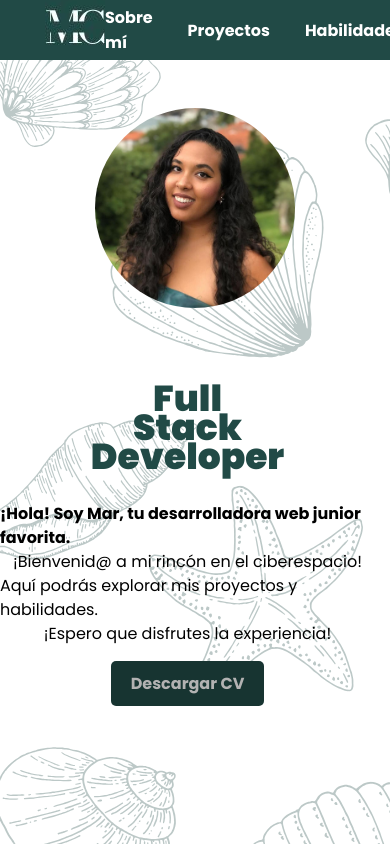
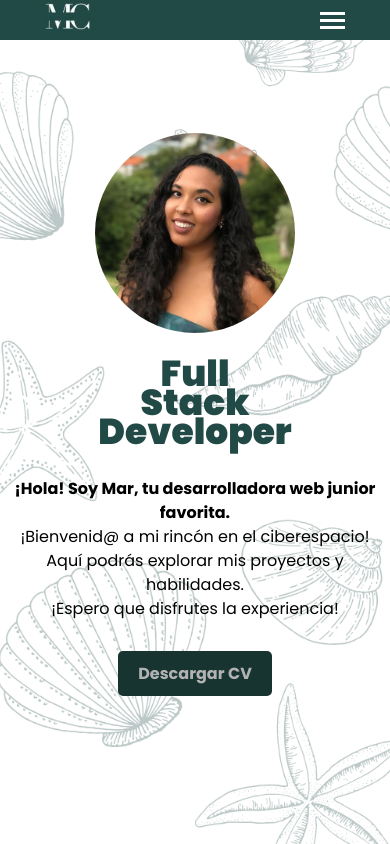
Before and after one commit to Mar-CM/PortfolioMar, a React (Vite) app: page / in a window 390 px wide. Shown: the top 844 px of the page. Built offline with nearby package versions, Linux system fonts and the light colour scheme.

Commit message:
Mediaqueries header

```diff
--- a/src/components/Header.jsx
+++ b/src/components/Header.jsx
@@ -1,9 +1,21 @@
 import logo from "../images/M4.jpg";
+import { useState } from "react";
 import { Link } from "react-router-dom";
 
 function Header() {
+	const [menuOpen, setMenuOpen] = useState(false);
+
+	const toggleMenu = () => {
+		setMenuOpen(!menuOpen);
+	};
+
+	const closeMenu = () => {
+		setMenuOpen(false);
+	};
+
 	const scrollToTop = () => {
 		window.scrollTo({ top: 0, behavior: "smooth" });
+		closeMenu();
 	};
 
 	return (
@@ -17,19 +29,36 @@ function Header() {
 							</Link>
 						</li>
 					</ul>
-					<ul className="headerNav_list">
+					<div className="hamburger" onClick={toggleMenu}>
+						<span></span>
+						<span></span>
+						<span></span>
+					</div>
+					<ul className={`headerNav_list ${menuOpen ? "show" : ""}`}>
 						<li>
-							<Link to="/#aboutMe" className="headerNav_link">
+							<Link
+								to="/#aboutMe"
+								className="headerNav_link"
+								onClick={scrollToTop}
+							>
 								Sobre mí
 							</Link>
 						</li>
 						<li>
-							<Link to="/#project" className="headerNav_link">
+							<Link
+								to="/#project"
+								className="headerNav_link"
+								onClick={scrollToTop}
+							>
 								Proyectos
 							</Link>
 						</li>
 						<li>
-							<Link to="/#skills" className="headerNav_link">
+							<Link
+								to="/#skills"
+								className="headerNav_link"
+								onClick={scrollToTop}
+							>
 								Habilidades
 							</Link>
 						</li>
--- a/src/components/Hero.jsx
+++ b/src/components/Hero.jsx
@@ -13,8 +13,6 @@ function Hero() {
 	return (
 		<>
 			<section className="hero">
-				<div className="ball ball1"></div>
-				<div className="ball ball2"></div>
 				<div className="heroPhoto">
 					<img src={photoMar} alt="Foto Perfil" />
 				</div>
--- a/src/scss/styles/header.scss
+++ b/src/scss/styles/header.scss
@@ -10,32 +10,54 @@
   background-color: $color-green;
   z-index: 1000;
 
+  @media (max-width: 480px) {
+    height: 40px;
+  }
+
+  &Logo_img{
+    @media (max-width: 480px) {
+      height: 45px;
+    }
+  }
+
   &Nav {
     display: flex;
     justify-content: space-between;
     width: 100%;
     padding: 0 45px;
+    align-items: center;
 
     &_Logo {
       display: flex;
       align-items: center;
-
-      &_img {
-      width: auto;
-      }
     }
 
     &_list {
       display: flex;
       align-items: center;
       gap: 35px;
+
+      @media (max-width: 768px) {
+        display: none;
+        flex-direction: column;
+        position: absolute;
+        top: 60px;
+        right: 0;
+        background-color: $color-green;
+        width: 200px;
+        padding: 10px;
+        box-shadow: 0px 4px 8px rgba(0, 0, 0, 0.3);
+      }
+    }
+
+    &_list.show {
+      display: flex;
     }
 
     &_link {
       color: $color-white;
       font-weight: 700;
       position: relative;
-
       &::after {
         content: '';
         position: absolute;
@@ -50,8 +72,26 @@
       }
 
       &:hover::after {
-        transform: scaleX(1); // Muestra la línea completa al hacer hover
+        transform: scaleX(1);
       }
     }
   }
+
+  .hamburger {
+    display: none;
+    flex-direction: column;
+    gap: 4px;
+    cursor: pointer;
+
+    span {
+      display: block;
+      width: 25px;
+      height: 3px;
+      background-color: $color-white;
+    }
+
+    @media (max-width: 768px) {
+      display: flex;
+    }
+  }
 }
--- a/src/scss/styles/hero.scss
+++ b/src/scss/styles/hero.scss
@@ -2,21 +2,23 @@
 
 .hero {
   background-image: url("../images/fondo.png");
+  background-size: cover;
+  background-position: center;
   position: relative;
   display: flex;
   justify-content: center;
   align-items: center;
+  width: 100%;
   height: 100vh;
-  padding-bottom: 155px;
   overflow: hidden;
   z-index: 1;
   flex-direction: row-reverse;
-  margin-top: 60px;
-  padding-top: 40px;
+  padding: 0;
+  margin: 0;
 
   @media (max-width: 480px) {
     flex-direction: column;
-    margin-top: 50px;
+    text-align: center;
   }
 
   &Photo {
@@ -29,7 +31,7 @@
     @media (max-width: 768px) {
         width: 250px;
         height: 250px;
-        margin-right: 150px;
+        margin-right: 100px;
       }
 
     @media (max-width: 480px) {
@@ -37,7 +39,7 @@
         height: 200px;
         margin-right: 0;
         margin-bottom: 20px;
-    }
+      }
     }
   }
 
@@ -55,25 +57,28 @@
     }
 
     @media (max-width: 480px) {
-      padding-left: 0;
-      padding-right: 15px;
+      padding:0;
     }
 
     &_letter {
       line-height: 0.8;
+      font-size: 66px;
+
+      @media (max-width: 768px) {
+        font-size: 44px;
+      }
+
+      @media (max-width: 480px) {
+        font-size: 36px;
+      }
     }
 
     .text-letter {
       display: inline-block;
       font-weight: 900;
       color: $color-green;
-      font-size: 66px;
       cursor: pointer;
       transition: transform 0.2s ease;
-
-      @media (max-width: 480px) {
-        font-size: 36px;
-      }
 
       &:hover {
         transform: rotate(35deg);
@@ -110,43 +115,14 @@
     filter: brightness(70%);
     transition: background-color 0.3s ease, transform 1s ease;
 
+    @media (max-width: 480px) {
+      margin-top: 30px;
+    }
+
     &:hover {
       filter: brightness(100%);
       transform: scale(1.05);
       box-shadow: 5px 5px 5px rgba(0, 0, 0, 0.5);
     }
   }
-
-  // .ball {
-  //   position: absolute;
-  //   width: 100px;
-  //   height: 100px;
-  //   background-color: rgba(33, 74, 70, 0.5);
-  //   border-radius: 50%;
-  //   filter: blur(35px);
-  //   z-index: 0;
-  // }
-
-  // .ball1 {
-  //   animation: moveBall1 18s linear infinite;
-  // }
-
-  // .ball2 {
-  //   animation: moveBall2 15s linear infinite;
-  // }
-
-  // @keyframes moveBall1 {
-  //   0% { top: 0; left: 0; }
-  //   25% { top: 20%; left: 80%; }
-  //   50% { top: 80%; left: 50%; }
-  //   75% { top: 60%; left: 20%; }
-  //   100% { top: 0; left: 0; }
-  // }
-
-  // @keyframes moveBall2 {
-  //   0% { top: 100%; left: 100%; }
-  //   25% { top: 30%; left: 50%; }
-  //   50% { top: 70%; left: 10%; }
-  //   75% { top: 10%; left: 60%; }
-  //   100% { top: 100%; left: 100%; }
-  }
+}
```
Also changed, not shown: src/images/ico-menu.svg (added).
